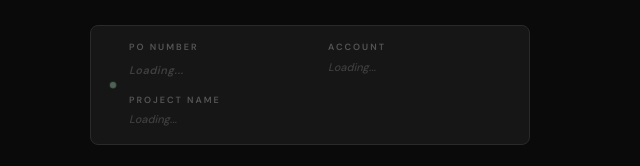
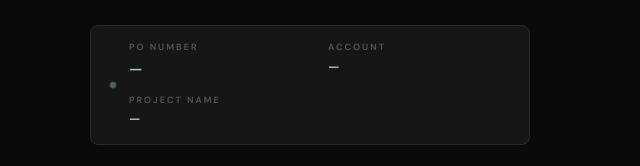
Before and after one commit to concierge-netizen/DriverPOD, a plain HTML site: page public/index.html in a window 1280 px wide. Shown: the part 207-373 px from the top of the page, 330-970 px from the left. Drawn offline with Linux system fonts and the light colour scheme.

Commit message:
fix: clean DOM elements + XHR retry for reliable data load

```diff
--- a/public/index.html
+++ b/public/index.html
@@ -145,15 +145,15 @@ body{background:var(--black);color:var(--text);font-family:var(--font-body);font
         <div class="po-meta-grid">
           <div class="po-meta-item">
             <div class="po-label">PO Number</div>
-            <div class="po-value" id="poDisplay"><span class="po-loading">Loading...</span></div>
+            <div class="po-value" id="poDisplay">—</div>
           </div>
           <div class="po-meta-item">
             <div class="po-label">Account</div>
-            <div class="po-value po-value--secondary" id="accountDisplay"><span class="po-loading">Loading...</span></div>
+            <div class="po-value po-value--secondary" id="accountDisplay">—</div>
           </div>
           <div class="po-meta-item po-meta-full">
             <div class="po-label">Project Name</div>
-            <div class="po-value po-value--secondary" id="projectDisplay"><span class="po-loading">Loading...</span></div>
+            <div class="po-value po-value--secondary" id="projectDisplay">—</div>
           </div>
         </div>
       </div>
```
